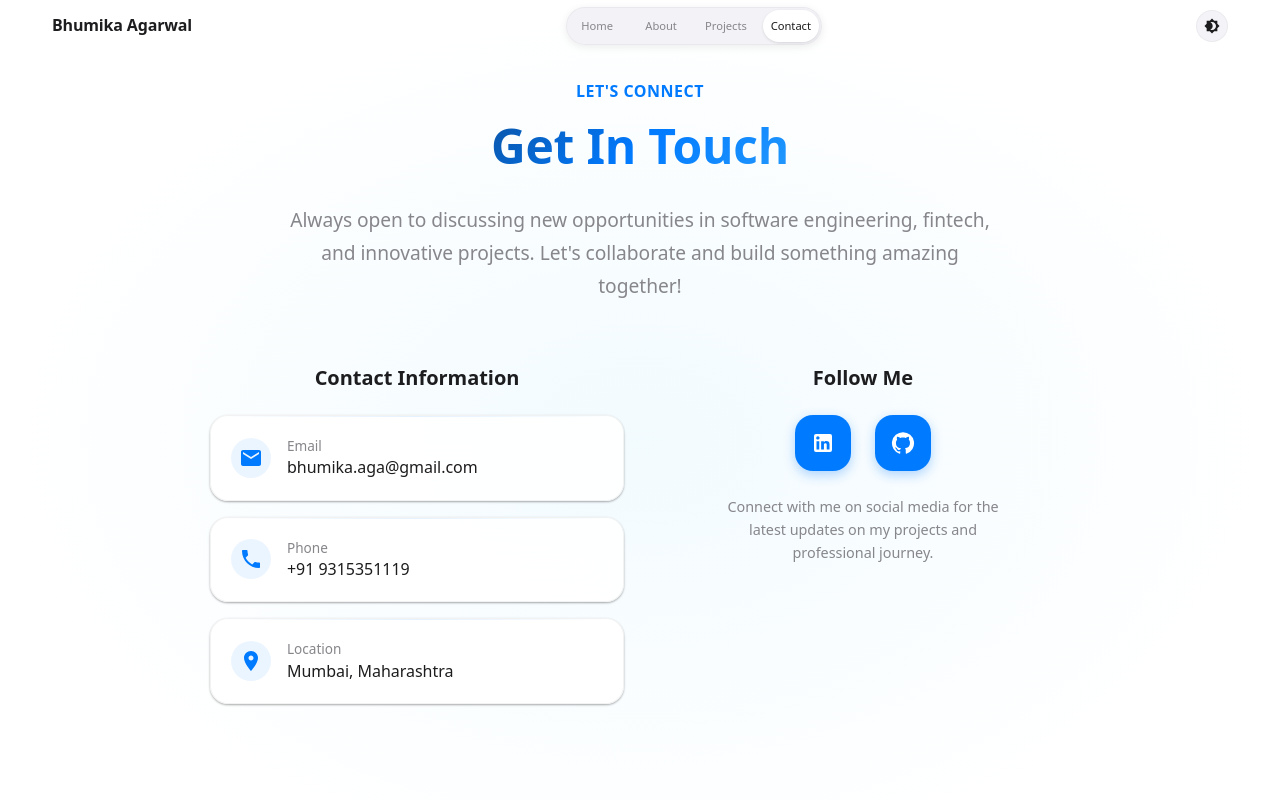
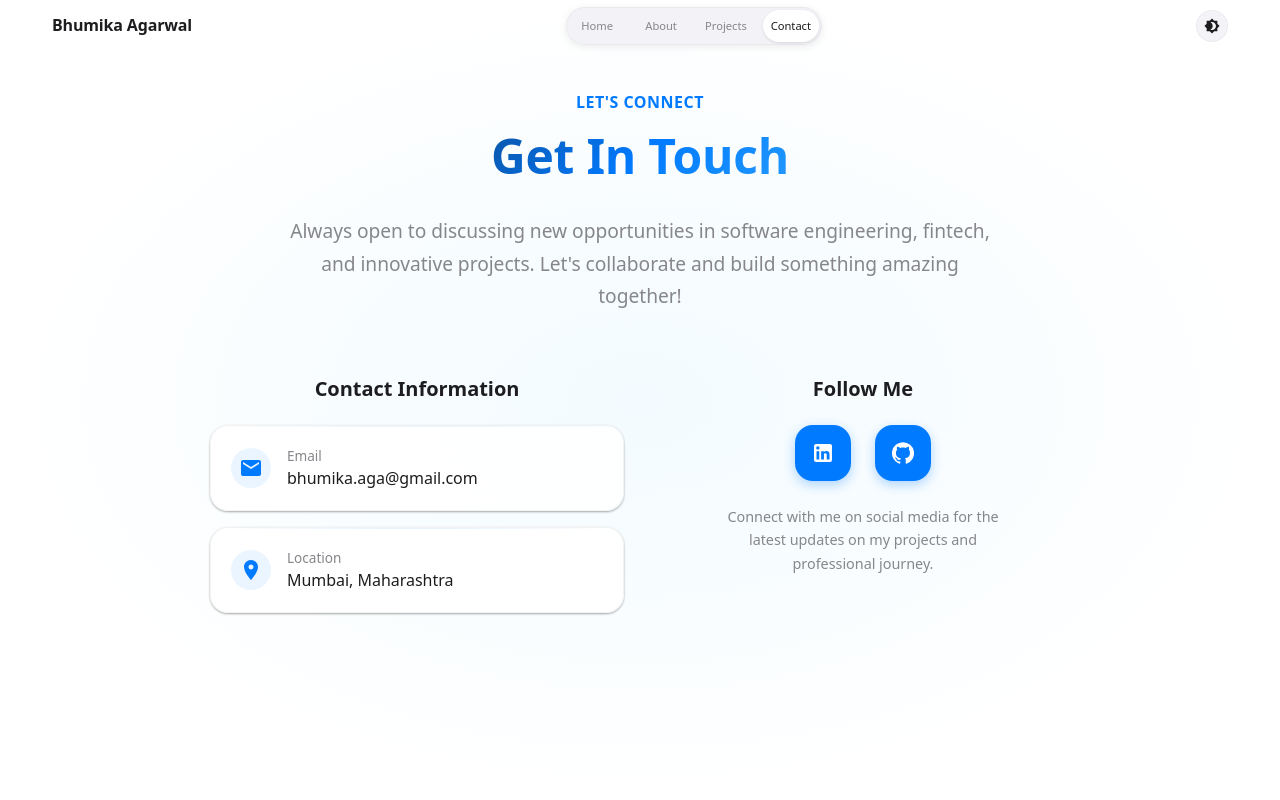
Before and after one commit to bhumika-aga/Portfolio, a React (Create React App) app: page /contact in a window 1280 px wide. Shown: the top 800 px of the page. Built offline with nearby package versions, Linux system fonts and the light colour scheme; a web font is replaced by a local one.

Commit message:
Removing number

```diff
--- a/src/components/Footer.tsx
+++ b/src/components/Footer.tsx
@@ -4,7 +4,6 @@ import {
   GitHub,
   LinkedIn,
   LocationOn,
-  Phone,
 } from "@mui/icons-material";
 import {
   Box,
@@ -50,12 +49,6 @@ const Footer: React.FC = () => {
         label: "Email",
         value: "bhumika.aga@gmail.com",
         href: "mailto:bhumika.aga@gmail.com",
-      },
-      {
-        icon: <Phone />,
-        label: "Phone",
-        value: "+91 9315351119",
-        href: "tel:+919315351119",
       },
       {
         icon: <LocationOn />,
--- a/src/pages/Contact.tsx
+++ b/src/pages/Contact.tsx
@@ -1,11 +1,4 @@
-import {
-  Email,
-  GitHub,
-  LinkedIn,
-  LocationOn,
-  Phone,
-  Send,
-} from "@mui/icons-material";
+import { Email, GitHub, LinkedIn, LocationOn, Send } from "@mui/icons-material";
 import {
   Alert,
   Box,
@@ -49,12 +42,6 @@ const Contact: React.FC = () => {
       title: "Email",
       value: "bhumika.aga@gmail.com",
       link: "mailto:bhumika.aga@gmail.com",
-    },
-    {
-      icon: <Phone />,
-      title: "Phone",
-      value: "+91 9315351119",
-      link: "tel:+919315351119",
     },
     {
       icon: <LocationOn />,
```
Also changed, not shown: 1 other file (tests, documents, lock files or other folders).
